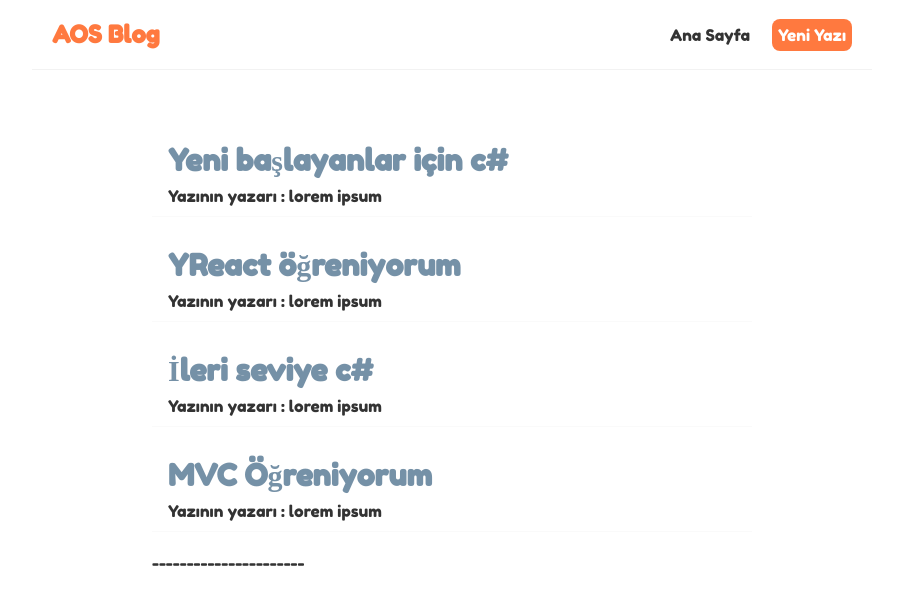
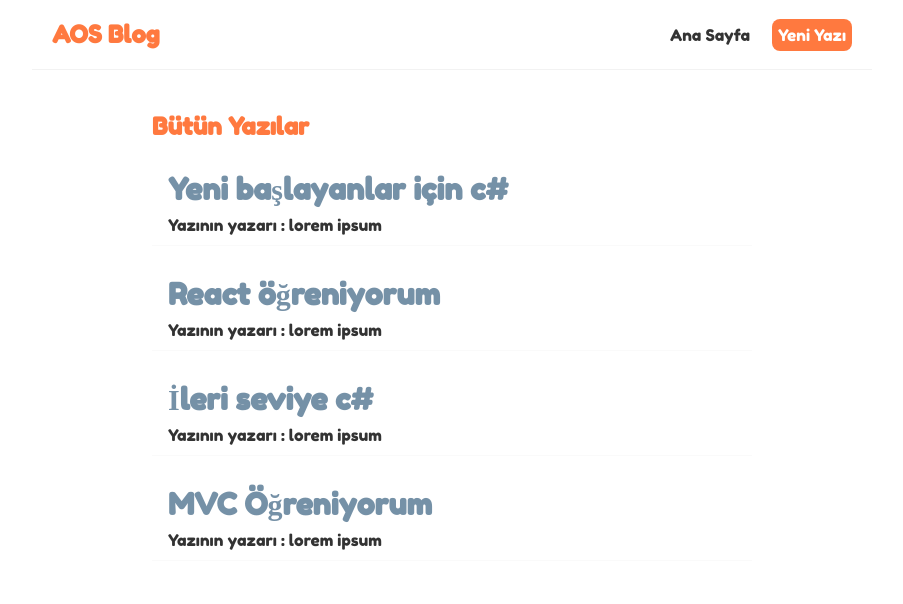
Before and after one commit to eerzik/temel-react-app, a React (Create React App) app: page / in a window 1280 px wide. Shown: the top 604 px of the page, without its empty margins (188-1091 px from the left). Built offline with nearby package versions, Linux system fonts and the light colour scheme.

Commit message:
Liste için component

```diff
--- a/src/App.js
+++ b/src/App.js
@@ -17,7 +17,6 @@
       <div className="content">
         <AnaSayfa></AnaSayfa>
 
-        <p>----------------------</p>
 
         {/* <h1>{baslik}</h1>
         <h1>{"Başlık yerine kullandım"}</h1>
--- /dev/null
+++ b/src/BlogList.js
@@ -0,0 +1,21 @@
+import React from 'react';
+
+const BlogList = (props) => {
+
+    const blogs = props.bloglar;
+    const baslik = props.baslik;
+    return (
+        <div className="home">
+            <h2 style={{color:'#ff793f'}} >{baslik}</h2>
+            {blogs.map((blog) => (
+                <div className="blog-preview" key={blog.id}>
+                    <h2>{blog.ad}</h2>
+                    <p>Yazının yazarı : {blog.aciklama}</p>
+                </div>
+            ))
+            }
+        </div>
+    );
+};
+
+export default BlogList;
--- a/src/Home.js
+++ b/src/Home.js
@@ -1,5 +1,6 @@
 
 import { useState } from "react";
+import BlogList from "./BlogList";
 
 const Home = () => {
     const [blogs, setBlogs] = useState([
@@ -11,7 +12,7 @@
         },
 
         {
-            ad: 'YReact öğreniyorum',
+            ad: 'React öğreniyorum',
             aciklama: "lorem ipsum",
             yazar: 'zoro',
             id: 2
@@ -35,14 +36,9 @@
 
     return (
         <div className="home">
-            { blogs.map((blog)=>(
-               <div className="blog-preview" key={blog.id}>
-                <h2>{blog.ad}</h2>
-                <p>Yazının yazarı : {blog.aciklama}</p>
-                </div>
-            ))
-            }
+            <BlogList bloglar={blogs} baslik="Bütün Yazılar" />
         </div>
+
     );
 
 
```
